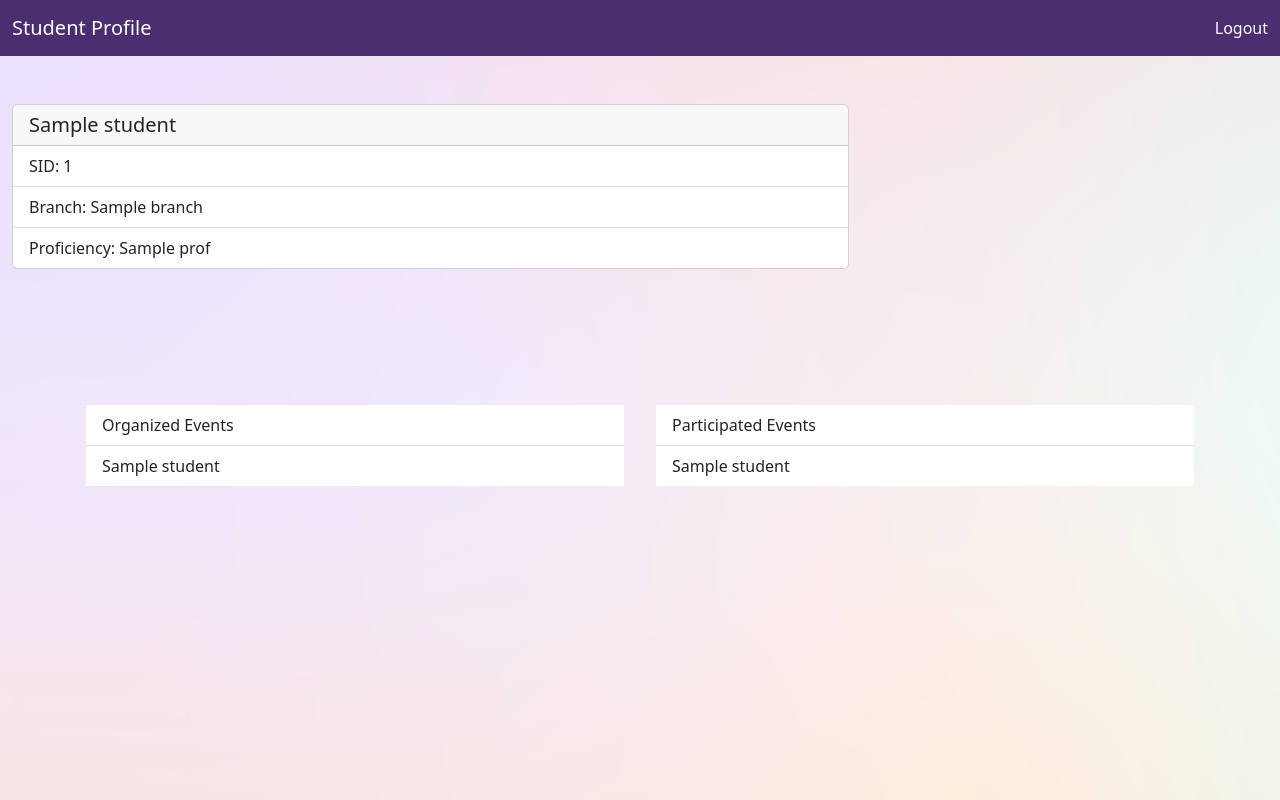
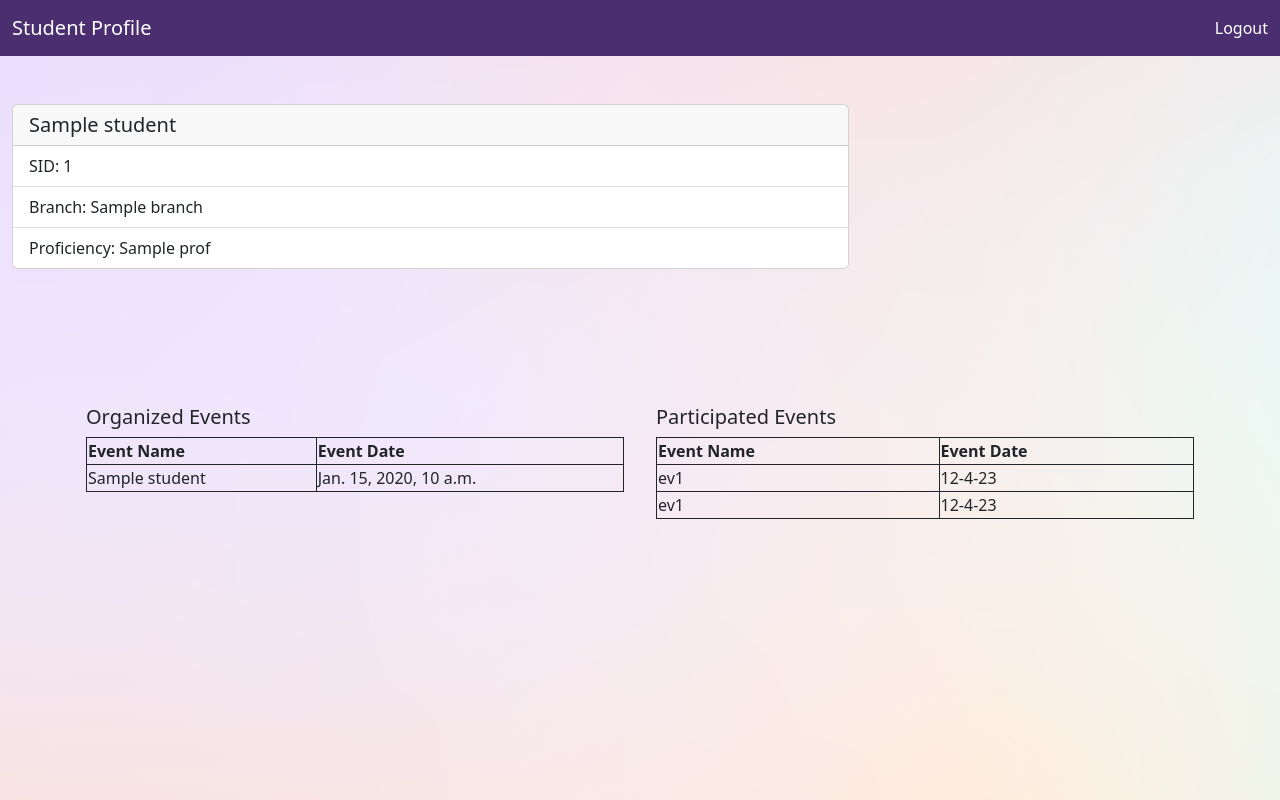
Before and after one commit to mineeshabrar/dsaapp, a Django app: page /student/1/ in a window 1280 px wide. Run offline with Django 4.2, Linux system fonts and the light colour scheme; tables that the repository leaves empty hold one stand-in row (values such as "Sample post"); a database or web service that is not in the repository returns one stand-in record (values such as "Sample title"); some libraries are stand-ins or nearby versions.

Commit message:
added date for student event details

```diff
--- a/student/views.py
+++ b/student/views.py
@@ -21,7 +21,7 @@ def student_final_view_data(request, sid):
 
         for student in s:
             if student["sid"] == sid:
-                return render(request, "student_home_page.html", {"student": student})
+                return render(request, "student_landing_page.html", {"student": student})
 
     return render(request, "student_landing_page.html", {"student": student})
 
--- a/templates/student_landing_page.html
+++ b/templates/student_landing_page.html
@@ -9,6 +9,16 @@
   <link href="{% static 'css/bootstrap.min.css' %}" rel="stylesheet" />
   <script src="{% static 'js/bootstrap.min.js' %}"></script>
   <link href="/static/css/home.css" rel="stylesheet" />
+  <style>
+    table, td, th {
+      border: 1px solid;
+    }
+
+    table {
+      width: 100%;
+      border-collapse: collapse;
+    }
+  </style>
 </head>
 
 <body>
@@ -44,20 +54,34 @@
     <div class="container">
       <div class="row">
         <div class="col-md-6 p-3">
-          <ul class="list-group list-group-flush">
-            <li class="list-group-item">Organized Events</li>
-            {% for event in student.event_organization %}
-            <li class="list-group-item">{{ event }}</li>
+          <h5> Organized Events </h5>
+          <table id = "events">
+            <tr>
+              <th> Event Name </th>
+              <th> Event Date</th>
+            </tr>
+            {% for event in student.event_participation %}
+              <td>{{ event.name}} </td>
+              <td>{{ event.date}} </td>
             {% endfor %}
-          </ul>
+          </tr>
+          </table>
         </div>
         <div class="col-md-6 p-3">
-          <ul class="list-group list-group-flush">
-            <li class="list-group-item">Participated Events</li>
-            {% for event in student.event_participation %}
-            <li class="list-group-item">{{ event }}</li>
-            {% endfor %}
-          </ul>
+          <h5> Participated Events </h5>
+          <table id = "events">
+            <tr>
+              <th> Event Name </th>
+              <th> Event Date</th>
+            </tr>
+              <td> ev1 </td>
+              <td>12-4-23</td>
+          </tr>
+        </tr>
+        <td> ev1 </td>
+        <td>12-4-23</td>
+    </tr>
+          </table>
         </div>
       </div>
     </div>
```
